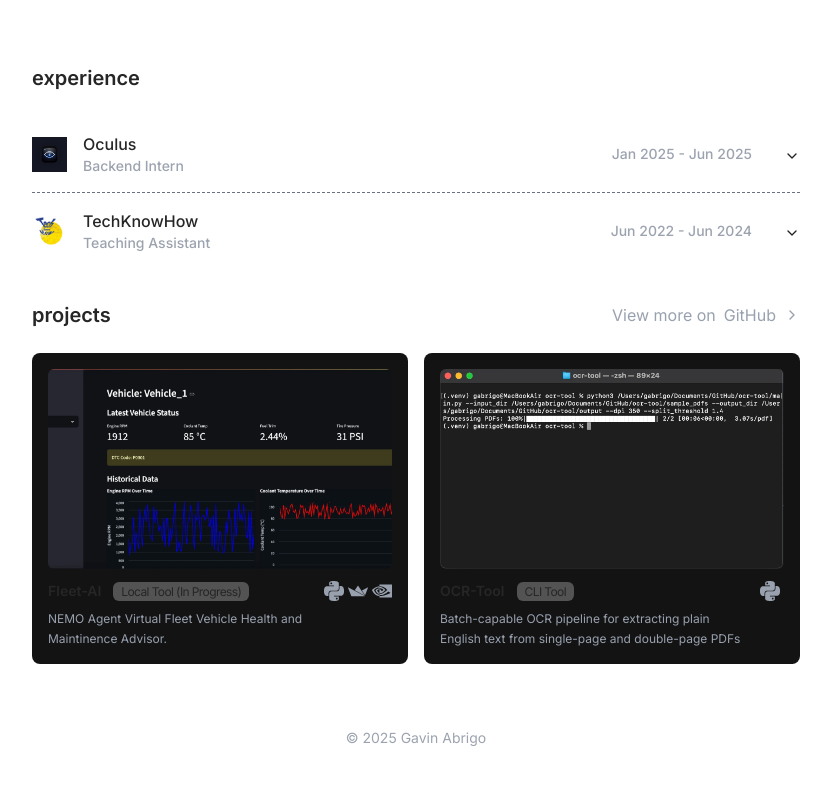
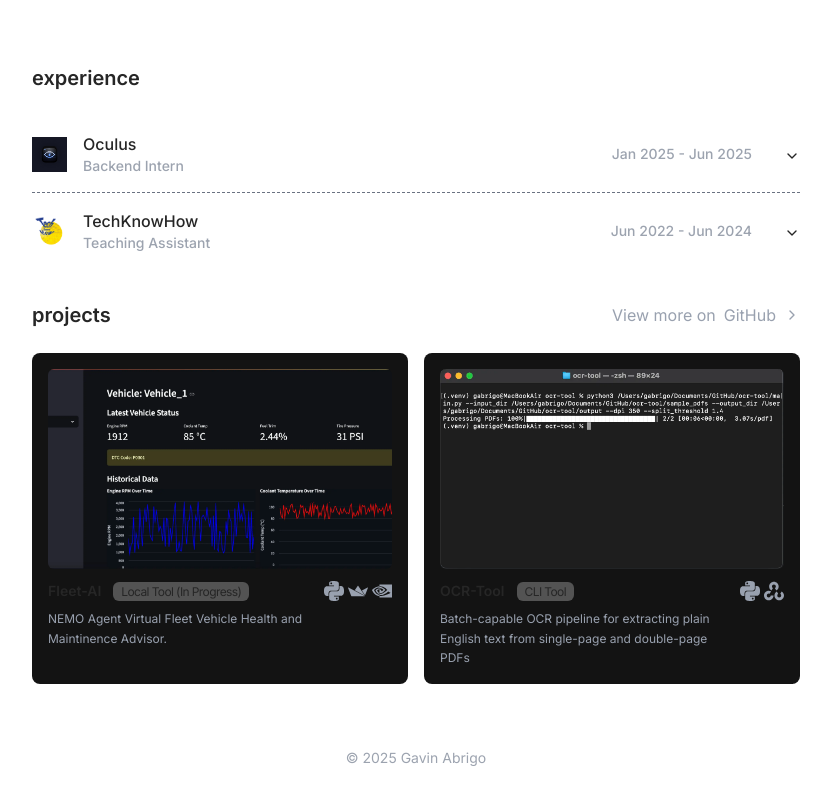
Before and after one commit to gav-ip/personal-website, a Next.js app: page / in a window 1280 px wide. Shown: the part 439-1239 px from the top of the page, without its empty margins (224-1055 px from the left). Built offline with nearby package versions, Linux system fonts and the light colour scheme.

Commit message:
fixing openCV svg icon

```diff
--- a/src/app/components/projects.tsx
+++ b/src/app/components/projects.tsx
@@ -25,9 +25,9 @@ const NvidiaIcon = (props: IconProps) => (
 );
 
 const OpenCVIcon = (props: IconProps) => (
-    <svg role="img" viewBox="0 0 24 24" xmlns="http://www.w3.org/2000/svg">
+    <svg role="img" viewBox="0 0 24 24" xmlns="http://www.w3.org/2000/svg" {...props}>
       <title>OpenCV</title>
-      <path d="M11.8992.8525C8.735.8525 6.17 3.4175 6.17 6.5817c0 2.102 1.1321 3.9398 2.8198 4.9366l1.6412-2.7849c.0411-.0699.0176-.1593-.0495-.2048-.6233-.4227-1.0328-1.137-1.0328-1.947 0-1.298 1.0524-2.3504 2.3505-2.3504 1.2981 0 2.3505 1.0524 2.3505 2.3505 0 .8098-.4095 1.5242-1.0328 1.947-.0671.0454-.0907.1348-.0495.2047l1.6414 2.785c1.6878-.9969 2.8199-2.8346 2.8199-4.9367 0-3.1642-2.5653-5.7292-5.7295-5.7292zm-6.17 10.8366C2.565 11.6891 0 14.2541 0 17.4183c0 3.1642 2.565 5.7292 5.7292 5.7292 3.1798 0 5.8074-2.6995 5.7275-5.8762H8.2313c-.0847 0-.1513.0717-.1519.1564-.0082 1.266-1.0644 2.3411-2.3502 2.3411-1.2981 0-2.3505-1.0524-2.3505-2.3505 0-1.2982 1.0524-2.3505 2.3505-2.3505.34 0 .663.0724.9547.2022.0713.0318.1566.0077.1962-.0595l1.6464-2.7935c-.8273-.4636-1.7815-.7279-2.7973-.7279zm15.4424.7614l-1.6366 2.7878c-.041.07-.0172.1594.05.2048.624.4217 1.0348 1.1354 1.0363 1.9452.0022 1.298-1.0483 2.352-2.3465 2.3542-1.298.0023-2.3523-1.0482-2.3545-2.3462-.0015-.8098.4068-1.5248 1.0294-1.9486.067-.0457.0905-.1353.0492-.2051l-1.6464-2.7818c-1.6859.9998-2.8146 2.8394-2.811 4.9415.0056 3.1641 2.575 5.7248 5.7393 5.7192 3.1641-.0054 5.7246-2.575 5.7192-5.7392-.0037-2.1022-1.139-3.938-2.8284-4.9318z"/>
+      <path fill="currentColor" d="M11.8992.8525C8.735.8525 6.17 3.4175 6.17 6.5817c0 2.102 1.1321 3.9398 2.8198 4.9366l1.6412-2.7849c.0411-.0699.0176-.1593-.0495-.2048-.6233-.4227-1.0328-1.137-1.0328-1.947 0-1.298 1.0524-2.3504 2.3505-2.3504 1.2981 0 2.3505 1.0524 2.3505 2.3505 0 .8098-.4095 1.5242-1.0328 1.947-.0671.0454-.0907.1348-.0495.2047l1.6414 2.785c1.6878-.9969 2.8199-2.8346 2.8199-4.9367 0-3.1642-2.5653-5.7292-5.7295-5.7292zm-6.17 10.8366C2.565 11.6891 0 14.2541 0 17.4183c0 3.1642 2.565 5.7292 5.7292 5.7292 3.1798 0 5.8074-2.6995 5.7275-5.8762H8.2313c-.0847 0-.1513.0717-.1519.1564-.0082 1.266-1.0644 2.3411-2.3502 2.3411-1.2981 0-2.3505-1.0524-2.3505-2.3505 0-1.2982 1.0524-2.3505 2.3505-2.3505.34 0 .663.0724.9547.2022.0713.0318.1566.0077.1962-.0595l1.6464-2.7935c-.8273-.4636-1.7815-.7279-2.7973-.7279zm15.4424.7614l-1.6366 2.7878c-.041.07-.0172.1594.05.2048.624.4217 1.0348 1.1354 1.0363 1.9452.0022 1.298-1.0483 2.352-2.3465 2.3542-1.298.0023-2.3523-1.0482-2.3545-2.3462-.0015-.8098.4068-1.5248 1.0294-1.9486.067-.0457.0905-.1353.0492-.2051l-1.6464-2.7818c-1.6859.9998-2.8146 2.8394-2.811 4.9415.0056 3.1641 2.575 5.7248 5.7393 5.7192 3.1641-.0054 5.7246-2.575 5.7192-5.7392-.0037-2.1022-1.139-3.938-2.8284-4.9318z"/>
     </svg>
 );
 
@@ -52,7 +52,7 @@ export default function Projects() {
       type: "CLI Tool",
       description: "Batch-capable OCR pipeline for extracting plain English text from single-page and double-page PDFs",
       image: "/ocr-tool.webp",
-      link: "https://project-4.comhttps://github.com/gav-ip/ocr-tool",
+      link: "https://github.com/gav-ip/ocr-tool",
       technologies: [
         { name: "Python", component: PythonIcon },
         { name: "OpenCV", component: OpenCVIcon },
```
